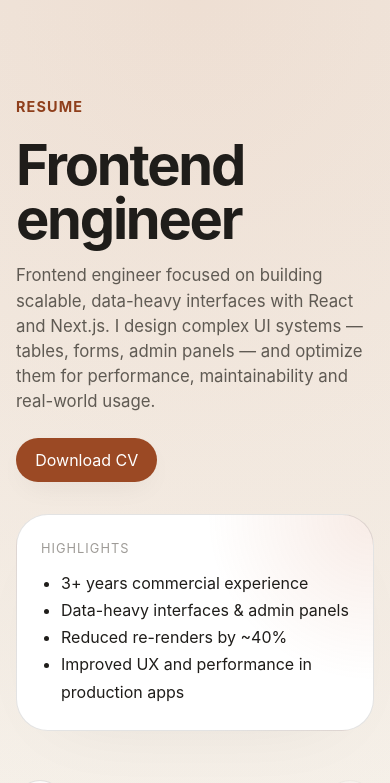
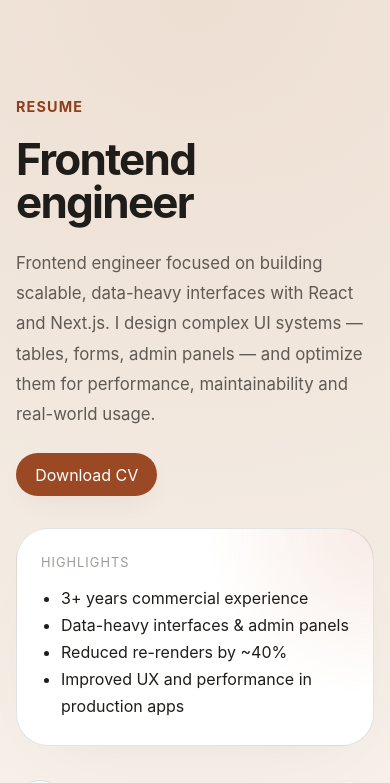
Before and after one commit to shchurofff/portfolio, a Vue app: page /resume in a window 390 px wide. Shown: the top 783 px of the page. Built offline with nearby package versions, Linux system fonts and the light colour scheme; the HTML template or start-up script is replaced by a standard one.

Commit message:
refactor(views): added reusable header components for all pages

```diff
--- a/src/components/HomeView/HomeViewHero.vue
+++ /dev/null
@@ -1,58 +0,0 @@
-<template>
-  <section class="hero">
-    <div class="hero__content">
-      <p class="eyebrow animate-fade-up animate-delay-1">Frontend Developer</p>
-      <h1 class="hero__title display__title animate-blur-reveal animate-delay-2">
-        Hi, my name is
-        <span class="hero__accent">Oleg Shchurov</span>.
-        <br />
-        I build thoughtful web interfaces.
-      </h1>
-      <p class="display__text hero__text animate-fade-up animate-delay-3">
-        I create modern frontend experiences with a focus on clarity, interaction and strong visual
-        structure.
-      </p>
-    </div>
-  </section>
-</template>
-
-<script setup lang="ts"></script>
-
-<style scoped lang="scss">
-.hero {
-  min-height: calc(100vh - 12rem);
-  display: grid;
-  align-items: center;
-}
-
-.hero__content {
-  max-width: 52rem;
-}
-
-.hero__title {
-  font-size: clamp(3.75rem, 10vw, 7.5rem);
-}
-
-.hero__text {
-  font-size: 1.125rem;
-}
-.hero__accent {
-  color: var(--color-accent);
-}
-
-@media (max-width: 640px) {
-  .hero {
-    min-height: calc(100vh - 10rem);
-    align-items: start;
-    padding-top: 12vh;
-  }
-
-  .hero__title {
-    font-size: clamp(3rem, 14vw, 4.5rem);
-  }
-
-  .hero__text {
-    font-size: 1rem;
-  }
-}
-</style>
--- /dev/null
+++ b/src/components/Views/SectionHeader.vue
@@ -0,0 +1,48 @@
+<template>
+  <div class="section-header" :class="`section-header--${size || 'default'}`">
+    <p v-if="eyebrow" class="eyebrow animate-fade-up animate-delay-1">
+      {{ eyebrow }}
+    </p>
+    <h1 class="section-header__title display__title animate-blur-reveal animate-delay-2">
+      <slot name="title">{{ title }}</slot>
+    </h1>
+    <p class="display__text section-header__text animate-fade-up animate-delay-3">
+      <slot name="text">
+        {{ text }}
+      </slot>
+    </p>
+
+    <slot />
+  </div>
+</template>
+
+<script setup lang="ts">
+defineProps<{
+  eyebrow?: string;
+  title?: string;
+  text?: string;
+  size?: "default" | "home";
+}>();
+</script>
+
+<style scoped lang="scss">
+.section-header {
+  max-width: 52rem;
+}
+
+.section-header--default .section-header__title {
+  font-size: clamp(2.75rem, 6vw, 5.5rem);
+}
+
+.section-header--home .section-header__title {
+  font-size: clamp(3.75rem, 10vw, 7.5rem);
+}
+
+.section-header__text {
+  font-size: 1.05rem;
+}
+
+.section-header--home .section-header__text {
+  font-size: 1.125rem;
+}
+</style>
--- a/src/views/AboutView.vue
+++ b/src/views/AboutView.vue
@@ -7,17 +7,11 @@
         </div>
       </div>
 
-      <div class="about-view__headline">
-        <p class="eyebrow animate-fade-up animate-delay-1">Who am I</p>
-        <h1 class="about-view__title display__title animate-blur-reveal animate-delay-2">
-          Frontend engineer, curious builder, and someone who still enjoys the craft after work.
-        </h1>
-        <p class="display__text about-view__text animate-fade-up animate-delay-3">
-          Hi! My name is Oleg. I work as a front-end developer and for the last few years I have
-          been building interfaces that feel clean, clear and alive. I enjoy shaping products from
-          small details all the way to the full experience people interact with every day.
-        </p>
-      </div>
+      <SectionHeader
+        :eyebrow="'Who am I'"
+        :title="'Frontend engineer, curious builder, and someone who still enjoys the craft after work.'"
+        :text="'Hi! My name is Oleg. I work as a front-end developer and for the last few years I have been building interfaces that feel clean, clear and alive. I enjoy shaping products from small details all the way to the full experience people interact with every day.'"
+      />
     </div>
 
     <div class="about-view__grid">
@@ -69,6 +63,7 @@ import AboutViewCard from "@/components/AboutView/AboutViewCard.vue";
 import ContactChip from "@/components/AboutView/ContactChip.vue";
 import InfoPanel from "@/components/AboutView/InfoPanel.vue";
 import SkillChip from "@/components/AboutView/SkillChip.vue";
+import SectionHeader from "@/components/Views/SectionHeader.vue";
 import { cardText } from "@/data/about-card-text";
 import { contactChips } from "@/data/contact-chips";
 import { skillChips } from "@/data/skill-chips";
@@ -108,18 +103,6 @@ import { skillChips } from "@/data/skill-chips";
   border-radius: calc(var(--radius-lg) - var(--space-3));
 }
 
-.about-view__headline {
-  max-width: 44rem;
-}
-
-.about-view__title {
-  font-size: clamp(2.75rem, 6vw, 5.5rem);
-}
-
-.about-view__text {
-  font-size: 1.05rem;
-}
-
 .about-view__grid {
   display: grid;
   gap: var(--space-5);
--- a/src/views/HomeView.vue
+++ b/src/views/HomeView.vue
@@ -1,9 +1,60 @@
 <template>
-  <section>
-    <HomeViewHero />
+  <section class="hero">
+    <SectionHeader size="home" :eyebrow="'Frontend developer'">
+      <template #title>
+        Hi, my name is
+        <span class="hero__accent">Oleg Shchurov</span>.
+        <br />
+        I build thoughtful web interfaces.
+      </template>
+
+      <template #text>
+        I create modern frontend experiences with a focus on clarity, interaction and strong visual
+        structure.
+      </template>
+    </SectionHeader>
   </section>
 </template>
 
 <script setup lang="ts">
-import HomeViewHero from "@/components/HomeView/HomeViewHero.vue";
+import SectionHeader from "@/components/Views/SectionHeader.vue";
 </script>
+
+<style scoped lang="scss">
+.hero {
+  min-height: calc(100vh - 12rem);
+  display: grid;
+  align-items: center;
+}
+
+.hero__content {
+  max-width: 52rem;
+}
+
+.hero__title {
+  font-size: clamp(3.75rem, 10vw, 7.5rem);
+}
+
+.hero__text {
+  font-size: 1.125rem;
+}
+.hero__accent {
+  color: var(--color-accent);
+}
+
+@media (max-width: 640px) {
+  .hero {
+    min-height: calc(100vh - 10rem);
+    align-items: start;
+    padding-top: 12vh;
+  }
+
+  .hero__title {
+    font-size: clamp(3rem, 14vw, 4.5rem);
+  }
+
+  .hero__text {
+    font-size: 1rem;
+  }
+}
+</style>
--- a/src/views/PetProjectsView.vue
+++ b/src/views/PetProjectsView.vue
@@ -1,15 +1,10 @@
 <template>
   <section class="projects-view">
-    <div class="projects-view__intro">
-      <p class="eyebrow animate-fade-up animate-delay-1">Pet Projects</p>
-      <h1 class="projects-view__title display__title animate-blur-reveal animate-delay-2">
-        Things I build when the workday is over.
-      </h1>
-      <p class="display__text projects-view__text animate-fade-up animate-delay-3">
-        Side projects I work on to explore ideas, try new tools and stay curious. The list is small
-        for now, but it's only getting started.
-      </p>
-    </div>
+    <SectionHeader
+      :eyebrow="'Pet Projects'"
+      :title="'Things I build when the workday is over.'"
+      :text="'Side projects I work on to explore ideas, try new tools and stay curious. The list is small for now, but it is only getting started.'"
+    />
 
     <div class="projects-view__list">
       <ProjectCard v-for="project in projects" :key="project.title" v-bind="project" />
@@ -26,6 +21,7 @@
 
 <script setup lang="ts">
 import ProjectCard from "@/components/PetProjectsView/ProjectCard.vue";
+import SectionHeader from "@/components/Views/SectionHeader.vue";
 import { projects } from "@/data/projects";
 import { Sparkles } from "@lucide/vue";
 </script>
@@ -35,18 +31,6 @@ import { Sparkles } from "@lucide/vue";
   display: grid;
   gap: var(--space-12);
   padding-block: var(--space-8) var(--space-16);
-}
-
-.projects-view__intro {
-  max-width: 44rem;
-}
-
-.projects-view__title {
-  font-size: clamp(2.75rem, 6vw, 5.5rem);
-}
-
-.projects-view__text {
-  font-size: 1.05rem;
 }
 
 .projects-view__list {
--- a/src/views/ResumeView.vue
+++ b/src/views/ResumeView.vue
@@ -1,23 +1,15 @@
 <template>
   <section class="resume-view">
     <div class="resume-view__intro">
-      <div class="resume-view__intro-content">
-        <p class="eyebrow animate-fade-up animate-delay-1">Resume</p>
-
-        <h1 class="resume-view__title display__title animate-blur-reveal animate-delay-2">
-          Frontend engineer
-        </h1>
-
-        <p class="resume-view__text animate-fade-up animate-delay-3">
-          Frontend engineer focused on building scalable, data-heavy interfaces with React and
-          Next.js. I design complex UI systems — tables, forms, admin panels — and optimize them for
-          performance, maintainability and real-world usage.
-        </p>
-
+      <SectionHeader
+        :eyebrow="'Resume'"
+        :title="'Frontend engineer'"
+        :text="'Frontend engineer focused on building scalable, data-heavy interfaces with React and Next.js. I design complex UI systems — tables, forms, admin panels — and optimize them for performance, maintainability and real-world usage.'"
+      >
         <a href="/cv.pdf" download class="resume-view__download animate-fade-up animate-delay-4">
           Download CV
         </a>
-      </div>
+      </SectionHeader>
 
       <div class="resume-view__side animate-fade-up animate-delay-4">
         <div class="resume-side">
@@ -73,6 +65,7 @@
 
 <script setup lang="ts">
 import InfoPanel from "@/components/AboutView/InfoPanel.vue";
+import SectionHeader from "@/components/Views/SectionHeader.vue";
 import { experience, highlights } from "@/data/resume";
 </script>
 
@@ -93,19 +86,6 @@ import { experience, highlights } from "@/data/resume";
     grid-template-columns: minmax(0, 1fr) minmax(320px, 420px);
     align-items: start;
   }
-}
-
-.resume-view__intro-content {
-  max-width: 44rem;
-}
-
-.resume-view__title {
-  font-size: clamp(3.5rem, 6vw, 6.5rem);
-}
-
-.resume-view__text {
-  margin-top: var(--space-4);
-  font-size: 1.05rem;
 }
 
 .resume-view__download {
```
